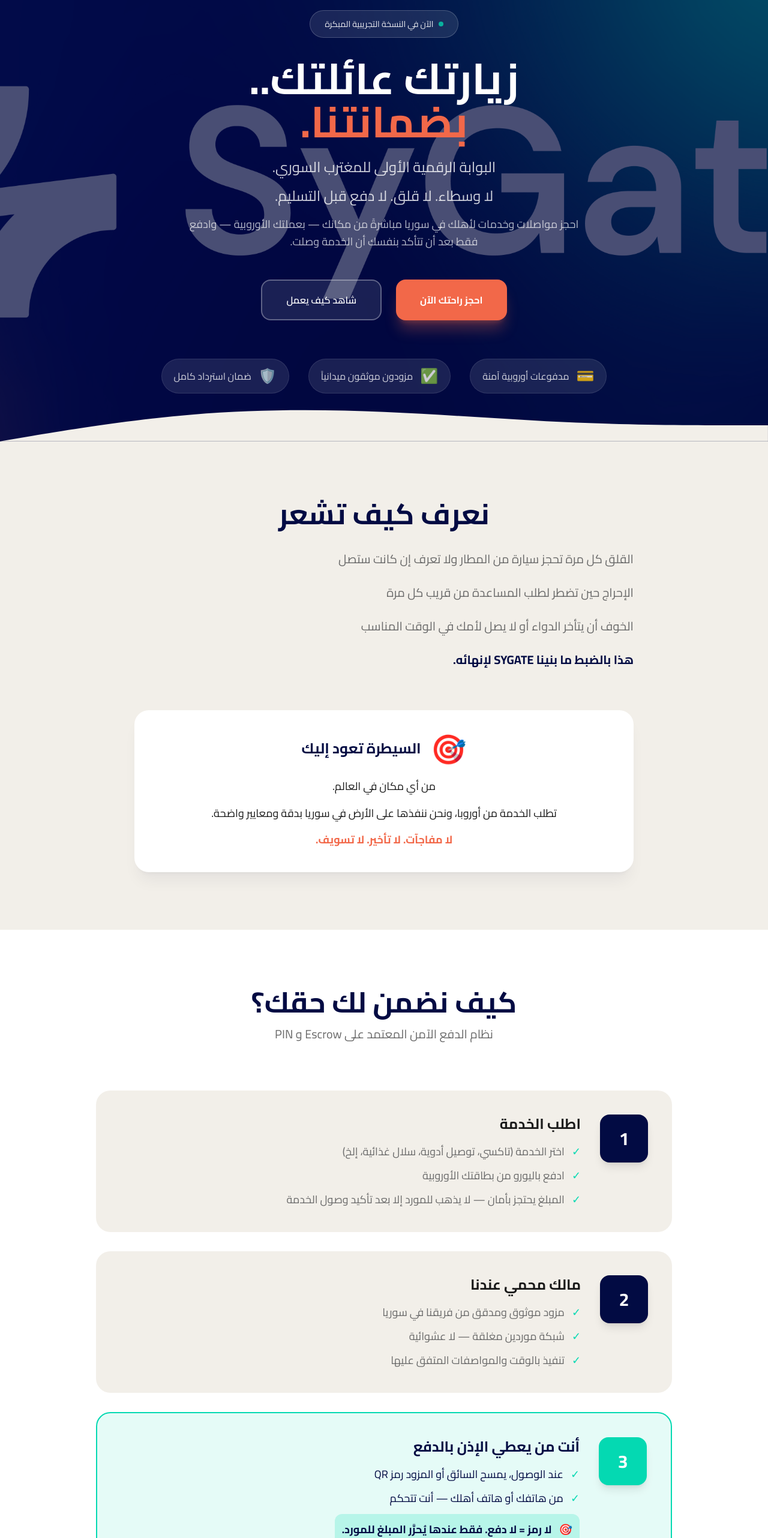
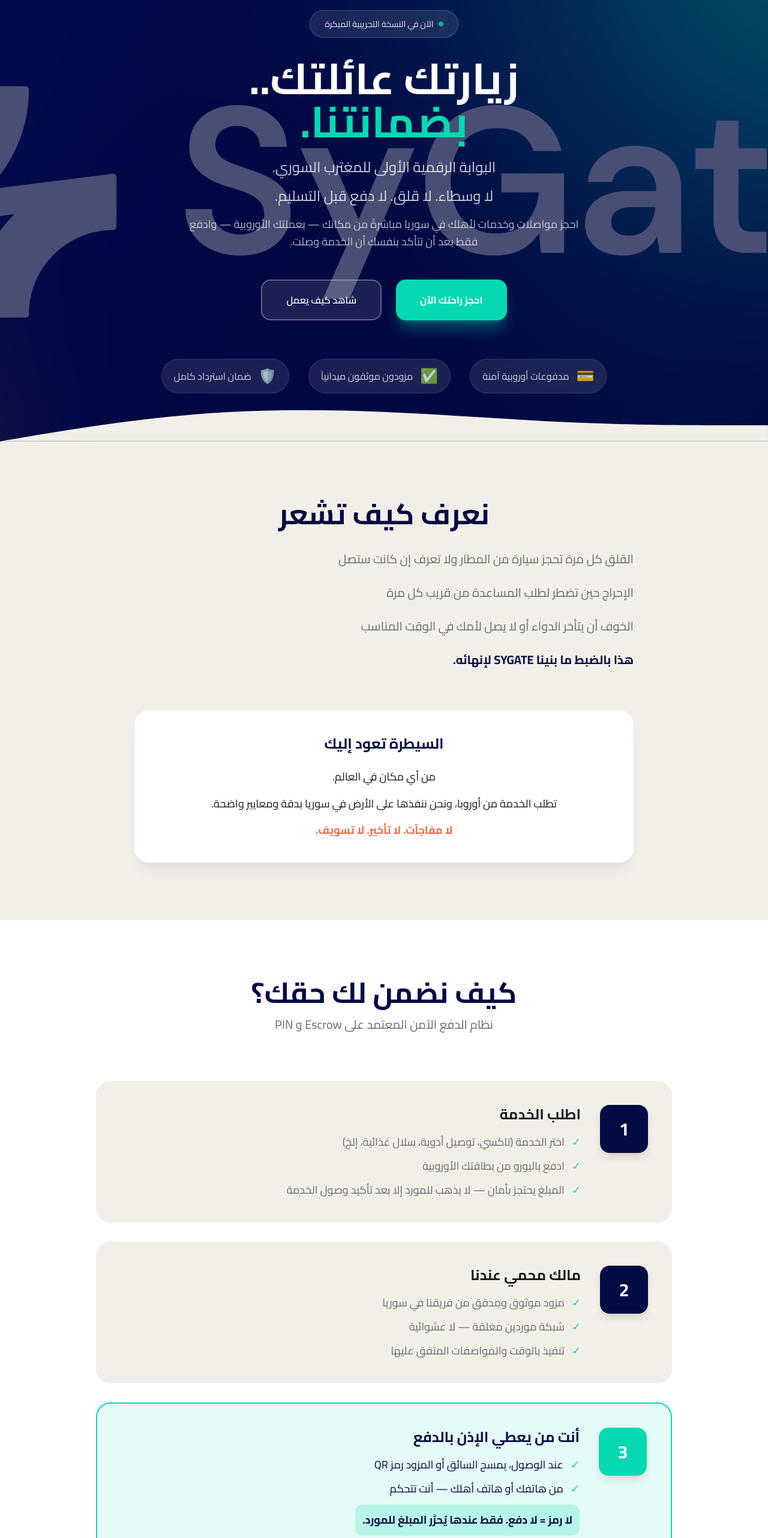
Before and after one commit to maxW23/sygate, a Next.js app: page / in a window 1280 px wide. Shown: the part 160-2724 px from the top of the page at 60% size. Built offline with nearby package versions, Linux system fonts and the light colour scheme.

Commit message:
Update button colors to #04D9B2 and remove emojis

```diff
--- a/app/page.tsx
+++ b/app/page.tsx
@@ -33,7 +33,7 @@
             <h1 className="animate-fade-up font-arabic font-bold text-5xl sm:text-6xl lg:text-7xl text-white mb-6 leading-tight">
               زيارتك عائلتك..
               <br />
-              <span className="text-[#F26849]">بضمانتنا.</span>
+              <span className="text-[#04D9B2]">بضمانتنا.</span>
             </h1>
 
             {/* Subtitle */}
@@ -49,7 +49,7 @@
 
             {/* CTA Buttons */}
             <div className="animate-fade-up flex flex-col sm:flex-row gap-6 justify-center mb-16">
-              <button className="group relative px-10 py-5 bg-[#F26849] text-white font-arabic font-bold rounded-2xl hover:bg-[#E55A3A] transition-all duration-300 hover:scale-105 shadow-xl shadow-[#F26849]/30 overflow-hidden">
+              <button className="group relative px-10 py-5 bg-[#04D9B2] text-white font-arabic font-bold rounded-2xl hover:bg-[#04C4A0] transition-all duration-300 hover:scale-105 shadow-xl shadow-[#04D9B2]/30 overflow-hidden">
                 <span className="relative z-10">احجز راحتك الآن</span>
                 <span className="absolute bottom-0 left-0 w-full h-1 bg-white/30 transform scale-x-0 group-hover:scale-x-100 transition-transform duration-300" />
               </button>
@@ -99,7 +99,6 @@
             {/* The Promise */}
             <div className="animate-fade-up bg-white rounded-3xl p-10 mt-16 shadow-xl shadow-[#020B43]/5">
               <div className="flex items-center justify-center gap-4 mb-6">
-                <span className="text-5xl">🎯</span>
                 <h3 className="font-arabic font-bold text-2xl text-[#020B43]">السيطرة تعود إليك</h3>
               </div>
               <p className="font-arabic text-lg text-[#1A1A1A] leading-relaxed">
@@ -192,7 +191,6 @@
                     <span>من هاتفك أو هاتف أهلك — أنت تتحكم</span>
                   </li>
                   <li className="flex items-start gap-3 font-bold bg-[#04D9B2]/20 rounded-xl p-3 mt-4">
-                    <span>🎯</span>
                     <span>لا رمز = لا دفع. فقط عندها يُحرَّر المبلغ للمورد.</span>
                   </li>
                 </ul>
@@ -334,7 +332,7 @@
                   placeholder="أدخل بريدك الإلكتروني"
                   className="px-8 py-5 rounded-2xl bg-white text-[#1A1A1A] font-arabic text-lg w-full sm:w-96 focus:outline-none focus:ring-4 focus:ring-[#F26849]/50"
                 />
-                <button className="px-10 py-5 bg-[#F26849] text-white font-arabic font-bold rounded-2xl hover:bg-[#E55A3A] transition-all duration-300 hover:scale-105 shadow-lg whitespace-nowrap">
+                <button className="px-10 py-5 bg-[#04D9B2] text-white font-arabic font-bold rounded-2xl hover:bg-[#04C4A0] transition-all duration-300 hover:scale-105 shadow-lg whitespace-nowrap">
                   احجز مكانك الآن
                 </button>
               </div>
```
